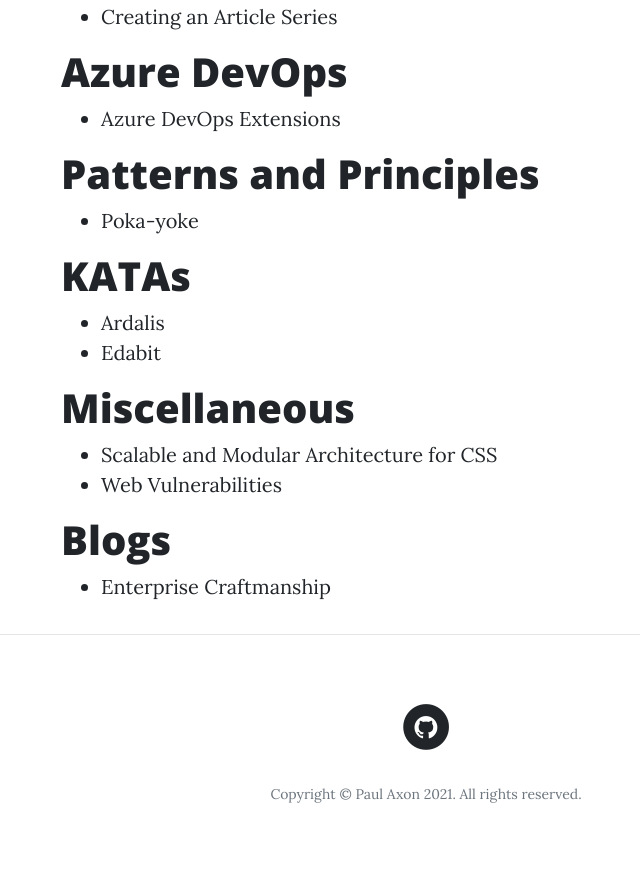
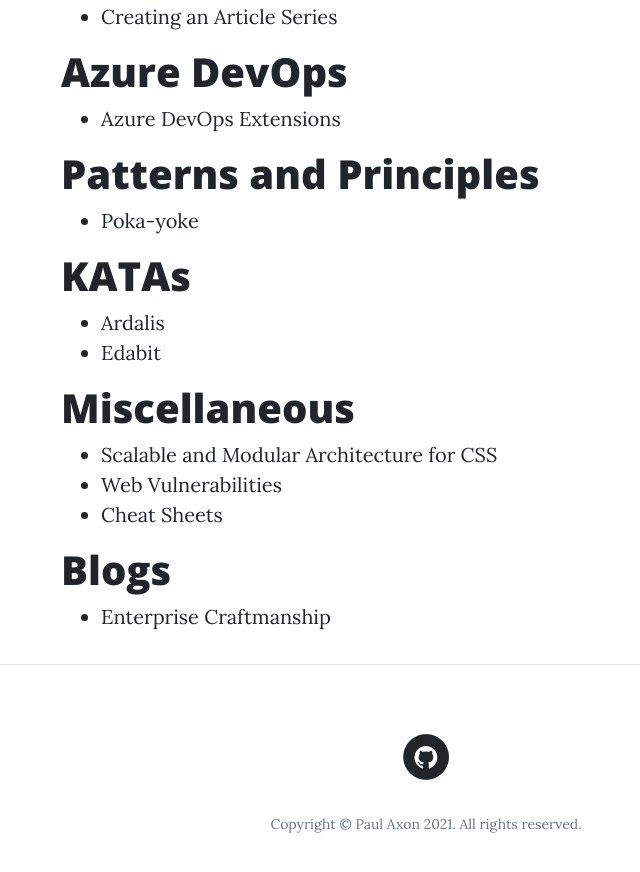
Before and after one commit to paxdev/paxdev.github.io, a Jekyll site: the page built from _posts/2020-02-04-links.md, in a window 1280 px wide and 900 px high, scrolled down 1298 px. Shown: the top 872 px of the window, without its empty margins (214-854 px from the left). Built offline with Jekyll 4.4.1, drawn with Linux system fonts in a browser that asks for light colours; our own code applies the rules of GitHub Pages for plain Markdown files.

Commit message:
add cheat sheets link

```diff
--- a/_posts/2020-02-04-links.md
+++ b/_posts/2020-02-04-links.md
@@ -41,6 +41,7 @@
 # Miscellaneous
 * [Scalable and Modular Architecture for CSS](http://smacss.com/)
 * [Web Vulnerabilities](https://www.meziantou.net/impersonation-and-security.htm)
+* [Cheat Sheets](https://lzone.de/)
 
 # Blogs
 * [Enterprise Craftmanship](https://enterprisecraftsmanship.com/)
```
